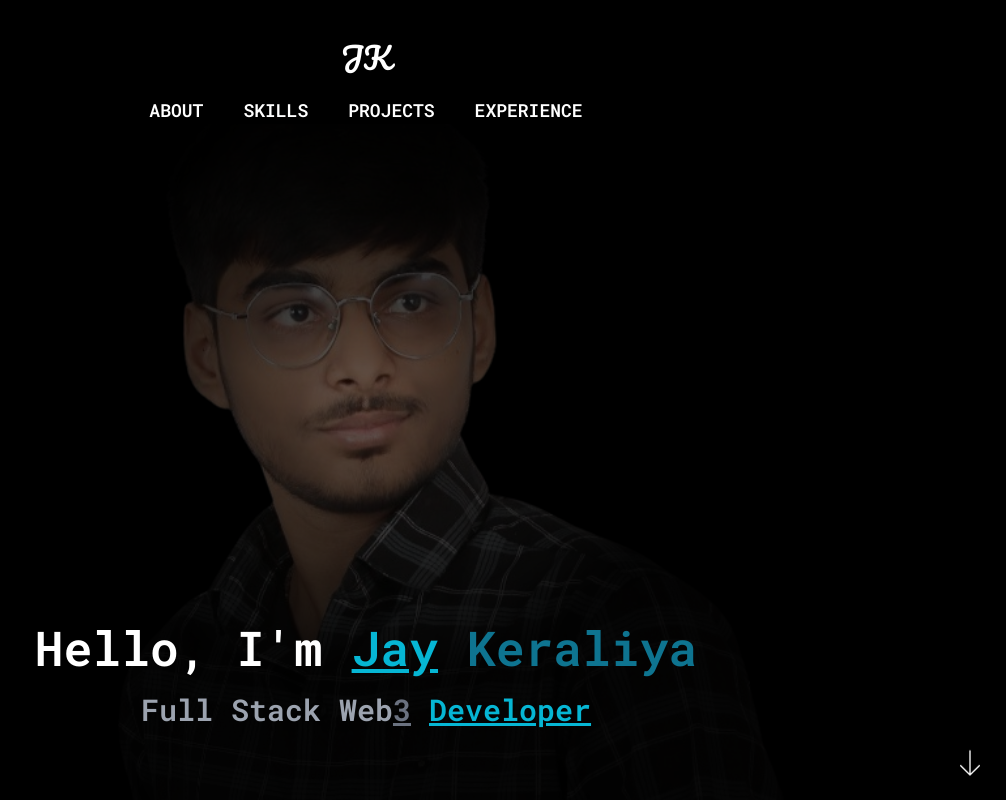
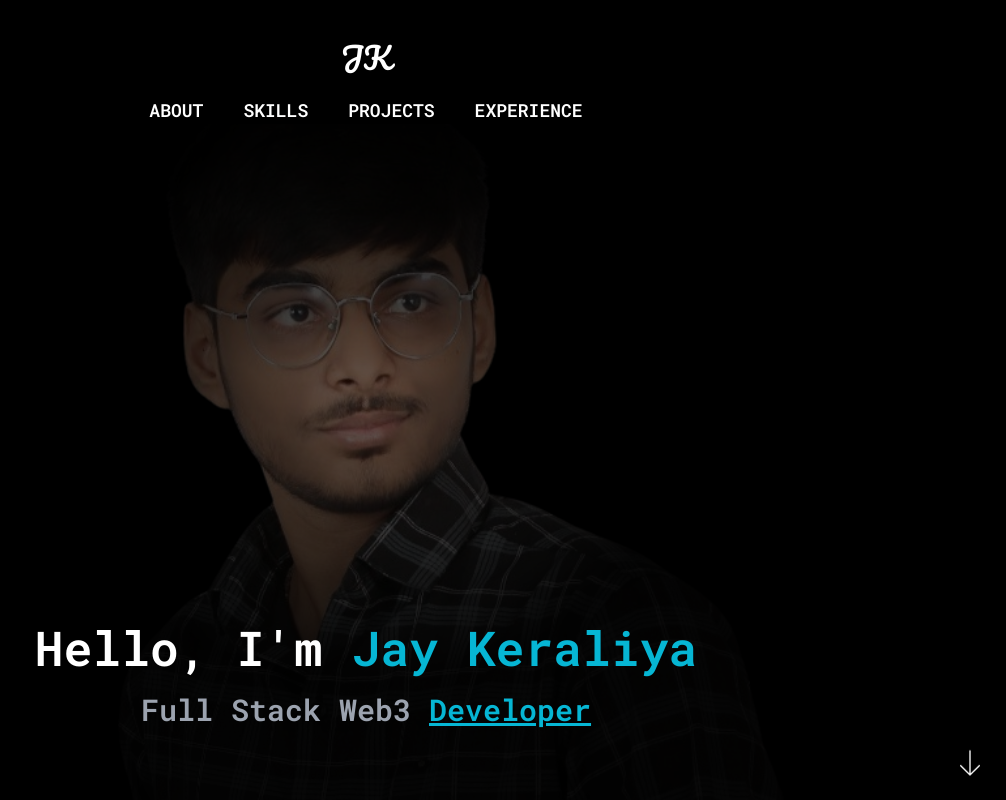
Before and after one commit to jaykeraliya0/jay-keraliya, a Next.js app: page / in a window 1280 px wide. Shown: the whole page, without its empty margins (274-1280 px from the left). Built offline with nearby package versions, Linux system fonts and the light colour scheme.

Commit message:
some seo changes

```diff
--- a/app/layout.tsx
+++ b/app/layout.tsx
@@ -1,12 +1,33 @@
+import { Metadata } from "next";
 import { Analytics } from "@vercel/analytics/react";
 import { Roboto_Mono } from "next/font/google";
 import "./globals.css";
 
 const robotoMono = Roboto_Mono({ subsets: ["latin"], weight: "600" });
 
-export const metadata = {
-  title: "Jay Keraliya",
-  description: "Jay Keraliya's personal website",
+export const metadata: Metadata = {
+  title: "Jay Keraliya - Web 3 Developer",
+  description:
+    "Jay Keraliya - I am passionate Full-stack Web3 Developer. With a strong foundation frontend, backend and blockchain development.",
+  keywords: [
+    "Jay Keraliya",
+    "Web 3 Developer",
+    "Full-stack Web3 Developer",
+    "Full-stack developer",
+    "Web3 Developer",
+    "Portfolio",
+    "Jay Keraliya Portfolio",
+    "Jay Keraliya Web3 Developer",
+    "Jay Keraliya Full-stack Web3 Developer",
+    "Jay Keraliya Full-stack developer",
+    "Jay",
+    "Keraliya",
+    "Developer",
+    "Developer Portfolio",
+    "Developer Jay Keraliya",
+  ],
+  authors: [{ name: "Jay Keraliya", url: "https://jaykeraliya.tech" }],
+  category: "Personal Portfolio",
 };
 
 export default function RootLayout({
--- a/components/About.tsx
+++ b/components/About.tsx
@@ -19,9 +19,9 @@ const About = ({ about }: Props) => {
         height={800}
         className="absolute w-full md:w-1/3 object-contain right-0 h-full -z-20 bg-black transform opacity-40"
       />
-      <h1 className="absolute uppercase bottom-1 left-0 text-6xl font-bold text-cyan-500/50">
+      <h2 className="absolute uppercase bottom-1 left-0 text-6xl font-bold text-cyan-500/50">
         About Me
-      </h1>
+      </h2>
     </div>
   );
 };
--- a/components/Contact.tsx
+++ b/components/Contact.tsx
@@ -12,9 +12,9 @@ type Props = {
 const Contact = ({ links }: Props) => {
   return (
     <div className="min-h-screen pt-36 flex flex-col justify-end space-y-2 md:space-y-16 lg:space-y-24">
-      <h1 className="ml-2 text-cyan-500/50 uppercase tracking-loose text-5xl lg:text-6xl text-center">
+      <h2 className="ml-2 text-cyan-500/50 uppercase tracking-loose text-5xl lg:text-6xl text-center">
         Contact Me
-      </h1>
+      </h2>
       <div className="w-full grid grid-cols-1 md:grid-cols-2 lg:grid-cols-4">
         <Link
           href={links.github}
--- a/components/Experience.tsx
+++ b/components/Experience.tsx
@@ -19,9 +19,9 @@ const Experience = ({ experience }: Props) => {
         <div className="bg-black text-white py-8">
           <div className="container mx-auto flex flex-col items-start lg:flex-row my-12 md:my-24">
             <div className="flex flex-col w-full sticky md:top-36 lg:w-1/3 mt-2 md:mt-12 px-8">
-              <h1 className="ml-2 text-cyan-500/50 uppercase tracking-loose text-6xl">
+              <h2 className="ml-2 text-cyan-500/50 uppercase tracking-loose text-6xl">
                 Experience
-              </h1>
+              </h2>
             </div>
             <div className="ml-0 md:ml-12 lg:w-2/3 sticky w-full">
               <div className="container mx-auto w-full h-full">
--- a/components/Hero.tsx
+++ b/components/Hero.tsx
@@ -14,11 +14,10 @@ const Hero = () => {
 
       <div className="absolute flex flex-col w-full justify-end items-center space-y-5 mx-auto p-8 bottom-10">
         <h1 className="text-5xl font-bold text-white text-center">
-          Hello, I&apos;m <span className="text-cyan-500 underline">Jay</span>{" "}
-          <span className="text-cyan-700">Keraliya</span>
+          Hello, I&apos;m <span className="text-cyan-500">Jay Keraliya</span>
         </h1>
         <h4 className="text-3xl font-bold text-gray-400 text-center">
-          Full Stack Web<span className="text-gray-500 underline">3</span>{" "}
+          Full Stack Web3{" "}
           <span className="text-cyan-500 underline">Developer</span>
         </h4>
       </div>
--- a/components/Projects.tsx
+++ b/components/Projects.tsx
@@ -14,9 +14,9 @@ type Props = {
 const Projects = ({ projects }: Props) => {
   return (
     <div className="relative min-h-screen pb-24">
-      <h1 className="pt-36 uppercase text-center left-0 text-6xl font-bold text-cyan-500/50">
+      <h2 className="pt-36 uppercase text-center left-0 text-6xl font-bold text-cyan-500/50">
         Projects
-      </h1>
+      </h2>
       <p className="text-center text-gray-500">
         Give Star to the repo if you like it!
       </p>
--- a/components/Skills.tsx
+++ b/components/Skills.tsx
@@ -27,9 +27,9 @@ const Skills = ({ skills }: Props) => {
           ))}
         </div>
       </div>
-      <h1 className="absolute uppercase bottom-1 right-0 text-6xl font-bold text-cyan-500/50">
+      <h2 className="absolute uppercase bottom-1 right-0 text-6xl font-bold text-cyan-500/50">
         Skills
-      </h1>
+      </h2>
     </div>
   );
 };
```
